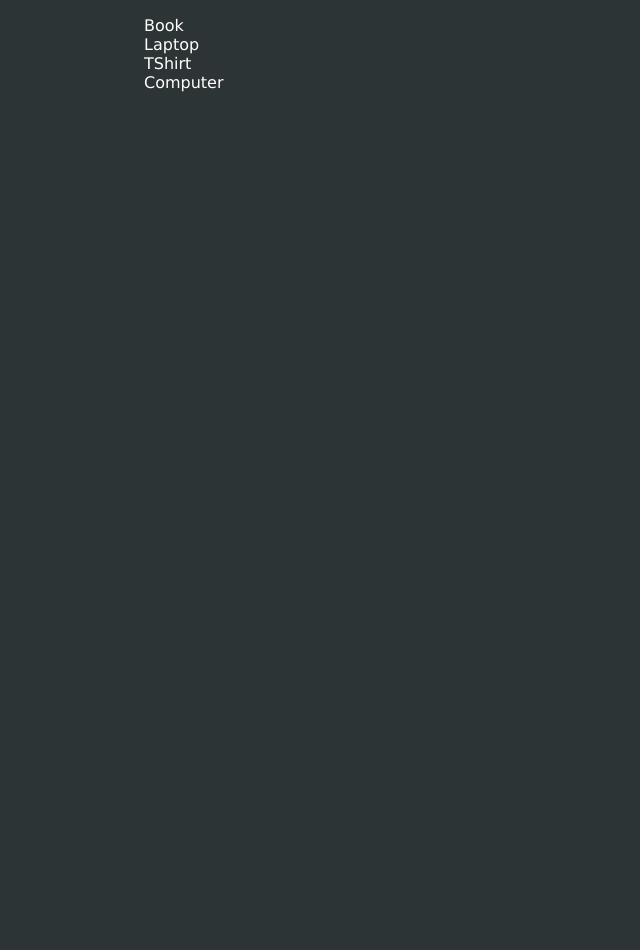
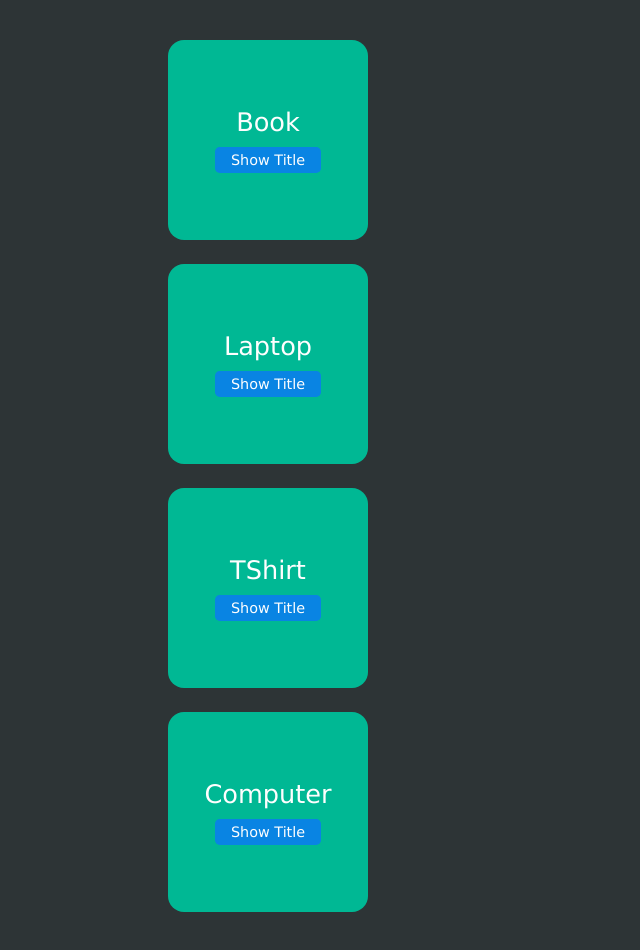
Before and after one commit to dori-dev/learning-react, a React (Create React App) app: page / in a window 1280 px wide. Shown: the whole page, without its empty margins (0-640 px from the left). Before the commit the page ends 800 px from the top, so only its background shows below. Built offline with nearby package versions, Linux system fonts and the light colour scheme.

Commit message:
use product component in product list

```diff
--- a/src/App.js
+++ b/src/App.js
@@ -1,12 +1,8 @@
-// import Product from "./components/Product/Product";
 import ProductList from "./components/ProductList/ProductList";
 
 const App = () => {
   return (
     <div id="app" className="container">
-      {/* <Product title="Computer 1" />
-      <Product title="Laptop 4" />
-      <Product title="Book 8" /> */}
       <ProductList />
     </div>
   );
--- a/src/components/ProductList/ProductList.js
+++ b/src/components/ProductList/ProductList.js
@@ -1,3 +1,4 @@
+import Product from "../Product/Product";
 import "./ProductList.css";
 
 const products = [
@@ -21,9 +22,9 @@ const products = [
 
 const ProductList = () => {
   return (
-    <div>
+    <div className="product-list">
       {products.map((item) => {
-        return <p key={item.id}>{item.title}</p>;
+        return <Product title={item.title} key={item.id} />;
       })}
     </div>
   );
```
